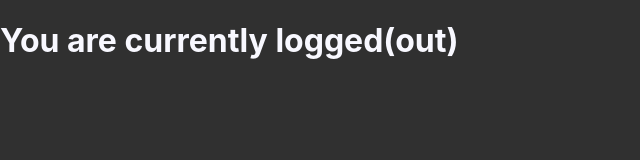
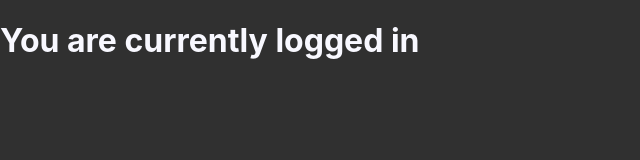
Before and after one commit to NunezAN/react-crash, a React (Create React App) app: page / in a window 1280 px wide. Shown: the top 160 px of the page, without its empty margins (0-640 px from the left). Built offline with nearby package versions, Linux system fonts and the light colour scheme.

Commit message:
other way to populate text using a variable

```diff
--- a/src/App.jsx
+++ b/src/App.jsx
@@ -48,13 +48,14 @@ class App extends React.Component {
   constructor(){
     super();
     this.state = {
-      isLoggedIn: false,
+      isLoggedIn: true,
     };
   }
   render() {
+    let word = this.state.isLoggedIn ? "in" : "out"
     return (
       <div>
-        <h1>You are currently logged({this.state.isLoggedIn ? 'in' : 'out'})</h1>
+        <h1>You are currently logged {word}</h1>
       </div>
     );
   }
```
